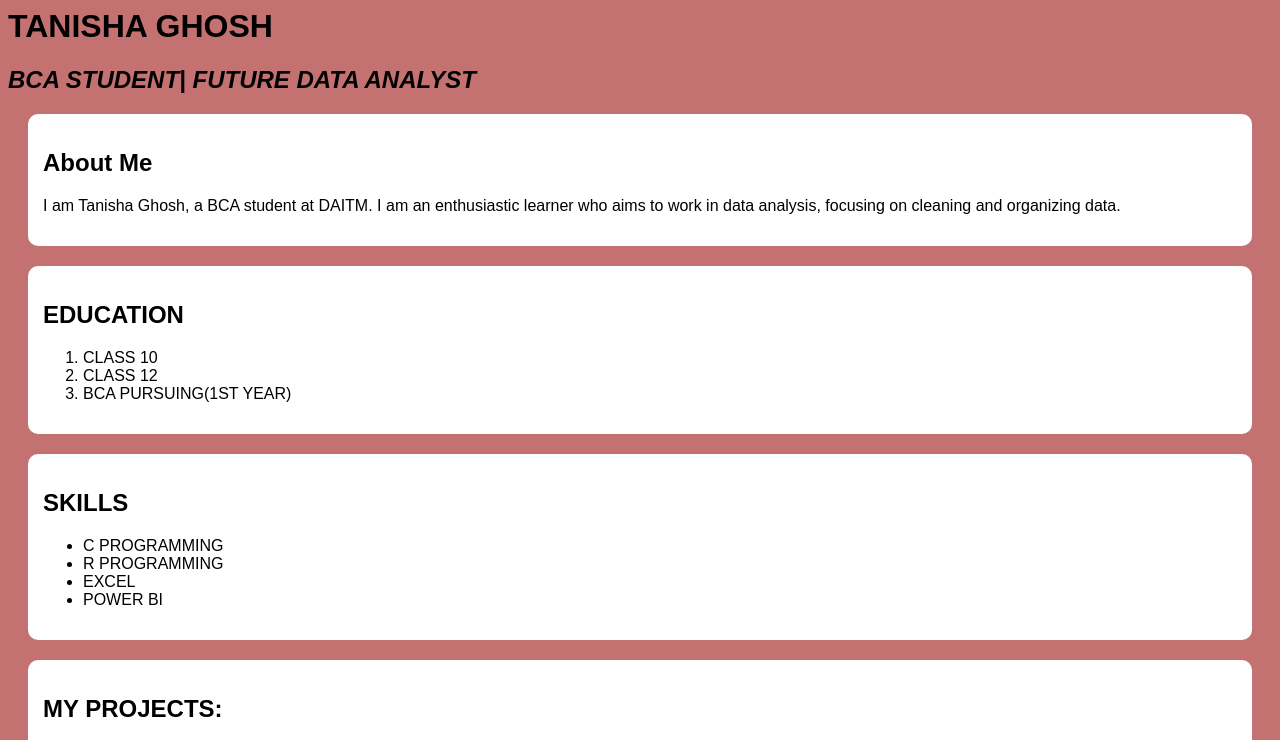
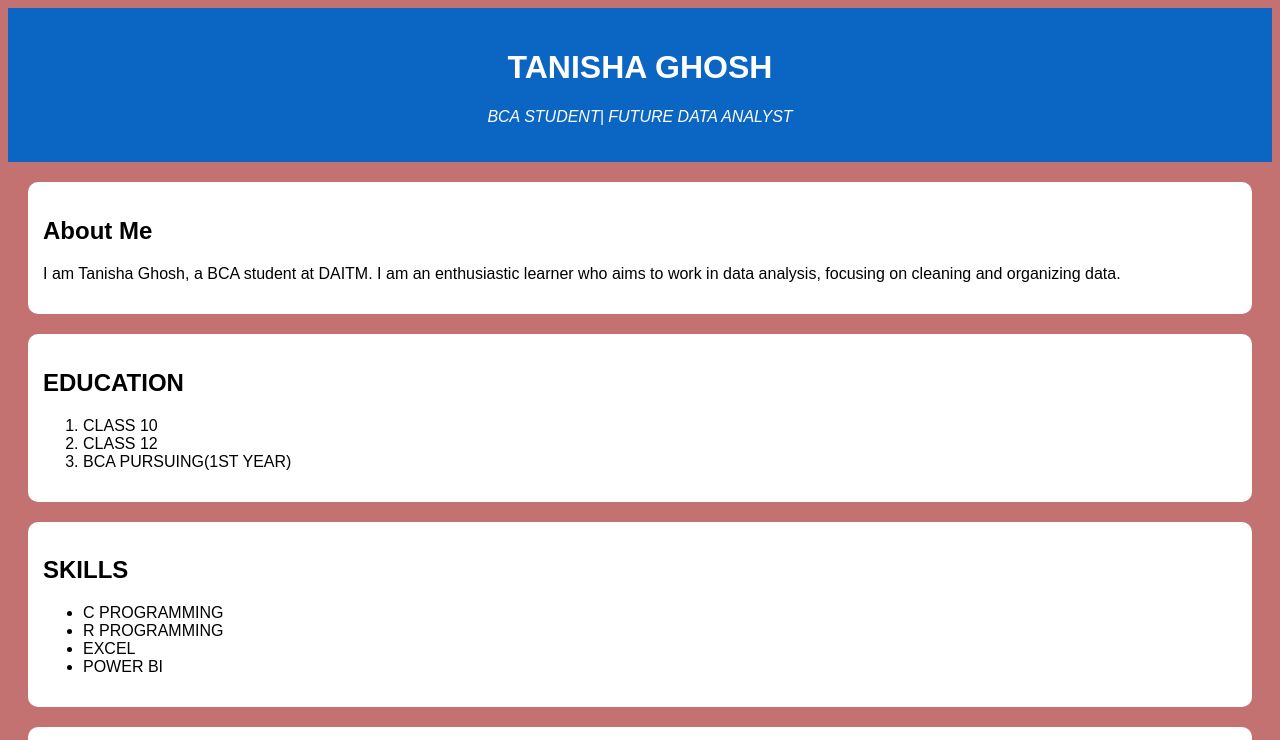
Before and after one commit to tanisha060307/portfolio, a plain HTML site: page index.html in a window 1280 px wide. Shown: the top 740 px of the page. Drawn offline with Linux system fonts and the light colour scheme.

Commit message:
added header css push

```diff
--- a/index.html
+++ b/index.html
@@ -14,11 +14,19 @@ section {
     padding: 15px;
     border-radius: 10px;
 }
+header{
+    background-color: #0a66c2;
+    color: white;
+    text-align: center;
+    padding: 20px;
+}
 </style>
         </head>
         <body>
+            <header>
             <h1>TANISHA GHOSH</h1>
-            <h2><I> BCA STUDENT| FUTURE DATA ANALYST</I></h2>
+            <p><i> BCA STUDENT| FUTURE DATA ANALYST</i></p>
+            </header>
             <section>
             <h2>About Me</h2>
             <p>
```
